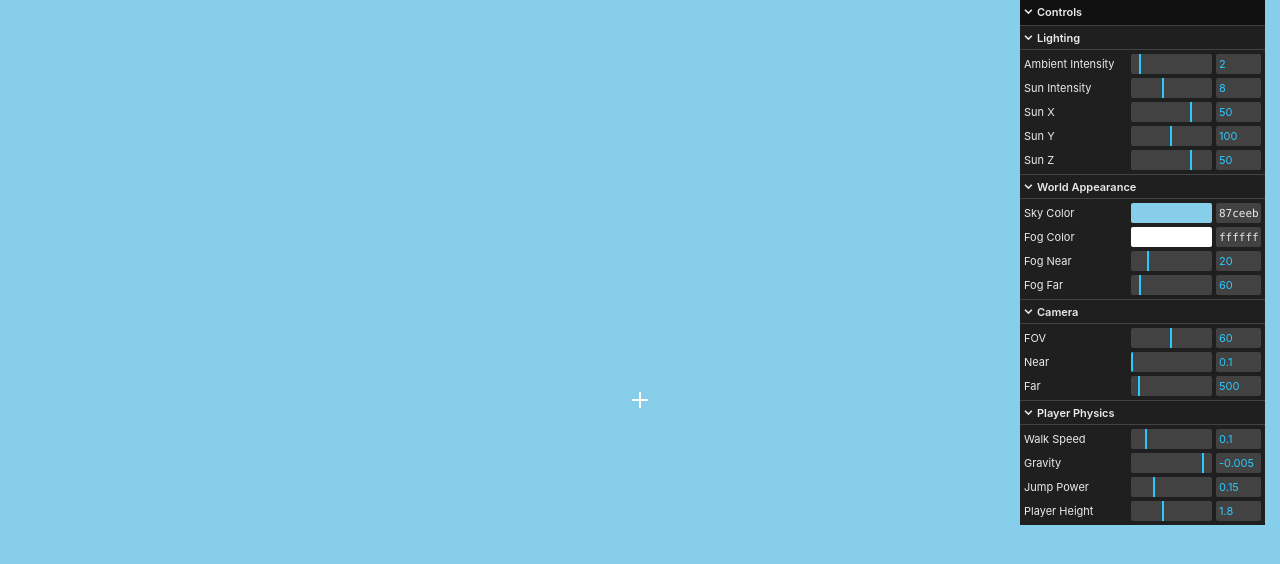
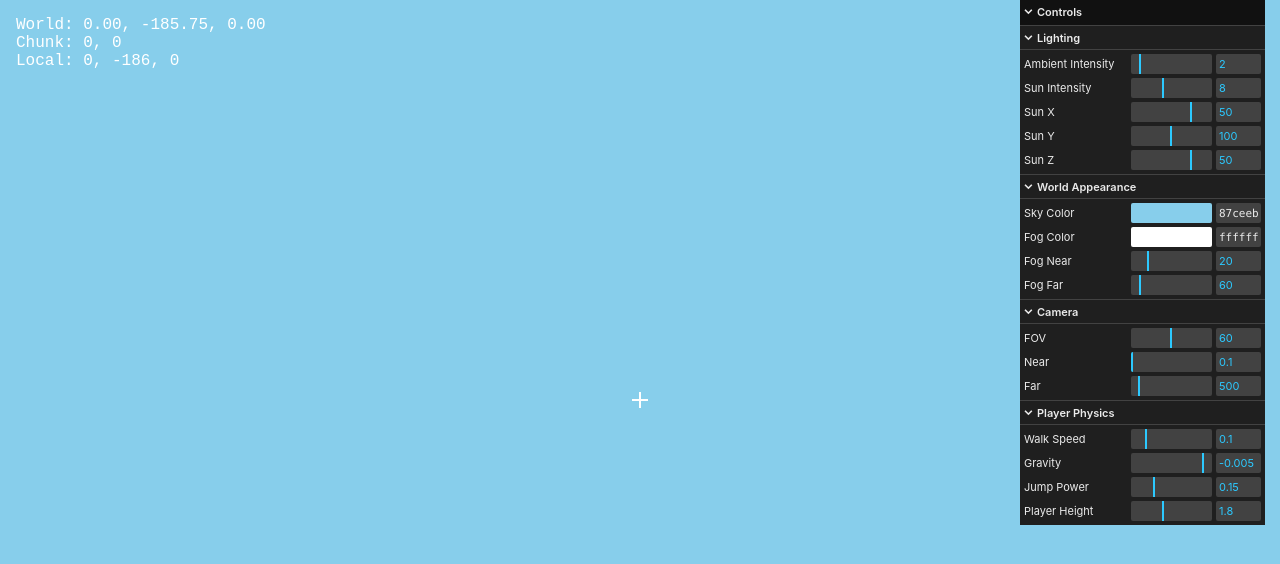
Before and after one commit to XilefEel/Minecraft-Clone, a website built with Vite: page client/index.html in a window 1280 px wide. Built offline with nearby package versions, Linux system fonts and the light colour scheme; no server answers.

Commit message:
added simple coordinate HUD on top left

```diff
--- a/client/index.html
+++ b/client/index.html
@@ -9,6 +9,11 @@
     </head>
     <body>
         <canvas id="c"></canvas>
+        <div id="hud">
+            <div id="worldCoords"></div>
+            <div id="chunkCoords"></div>
+            <div id="localCoords"></div>
+        </div>
         <div id="crosshair"></div>
         <script type="module" src="/src/main.ts"></script>
     </body>
--- a/client/src/main.ts
+++ b/client/src/main.ts
@@ -8,6 +8,11 @@ import "./style.css";
 import { initMovement } from "./player/movement";
 import { CONFIG } from "./config";
 import { Player } from "./player/player";
+import { worldToChunk, worldToLocal } from "./world/coordinates";
+
+const worldCoords = document.getElementById("worldCoords")!;
+const chunkCoords = document.getElementById("chunkCoords")!;
+const localCoords = document.getElementById("localCoords")!;
 
 function main() {
   // setup
@@ -56,6 +61,17 @@ function main() {
     camera.rotation.y = player.yaw;
     camera.rotation.x = player.pitch;
 
+    const { cx, cz } = worldToChunk(player.position.x, player.position.z);
+    const { lx, ly, lz } = worldToLocal(
+      player.position.x,
+      player.position.y,
+      player.position.z,
+    );
+
+    worldCoords.textContent = `World: ${player.position.x.toFixed(2)}, ${player.position.y.toFixed(2)}, ${player.position.z.toFixed(2)}`;
+    chunkCoords.textContent = `Chunk: ${cx}, ${cz}`;
+    localCoords.textContent = `Local: ${lx}, ${ly}, ${lz}`;
+
     renderer.render(scene, camera);
     requestAnimationFrame(render);
   }
--- a/client/src/style.css
+++ b/client/src/style.css
@@ -40,3 +40,13 @@ canvas {
     top: 50%;
     transform: translateY(-50%);
 }
+
+#hud {
+    position: fixed;
+    top: 16px;
+    left: 16px;
+    color: white;
+    font-family: monospace;
+    font-size: 16px;
+    pointer-events: none;
+}
--- /dev/null
+++ b/client/src/world/coordinates.ts
@@ -0,0 +1,47 @@
+import { CHUNK_SIZE } from "./chunk";
+
+export interface WorldPos {
+  x: number;
+  y: number;
+  z: number;
+}
+
+export interface ChunkPos {
+  cx: number;
+  cz: number;
+}
+
+export interface LocalPos {
+  lx: number;
+  ly: number;
+  lz: number;
+}
+
+export function worldToChunk(x: number, z: number): ChunkPos {
+  return {
+    cx: Math.floor(x / CHUNK_SIZE),
+    cz: Math.floor(z / CHUNK_SIZE),
+  };
+}
+
+export function worldToLocal(x: number, y: number, z: number): LocalPos {
+  return {
+    lx: ((Math.floor(x) % CHUNK_SIZE) + CHUNK_SIZE) % CHUNK_SIZE,
+    ly: Math.floor(y),
+    lz: ((Math.floor(z) % CHUNK_SIZE) + CHUNK_SIZE) % CHUNK_SIZE,
+  };
+}
+
+export function localToWorld(
+  cx: number,
+  cz: number,
+  lx: number,
+  ly: number,
+  lz: number,
+): WorldPos {
+  return {
+    x: cx * CHUNK_SIZE + lx,
+    y: ly,
+    z: cz * CHUNK_SIZE + lz,
+  };
+}
```
